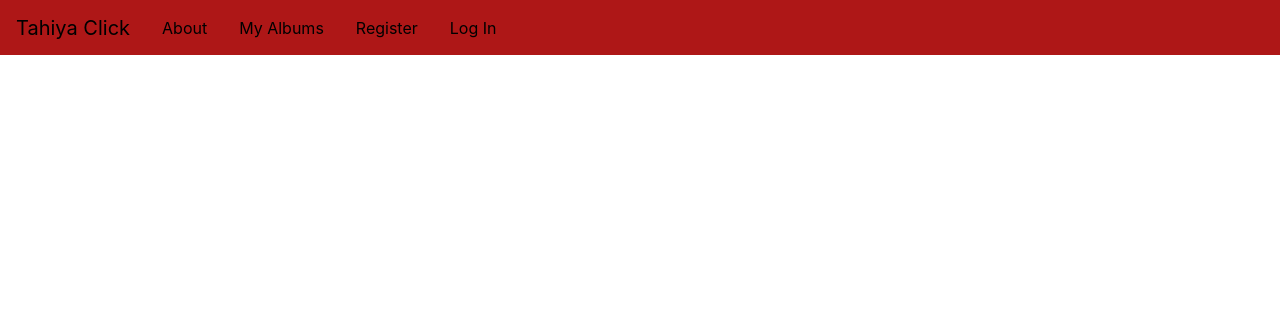
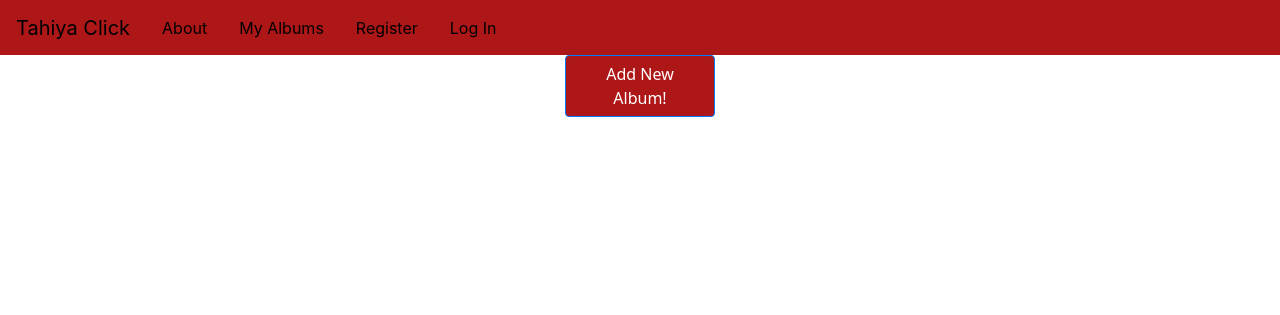
Before and after one commit to FablihaHossain/tahiya_click, a Flask app: template application/templates/albumsPage.html in a window 1280 px wide. Shown: the top 315 px of the page. Run offline with Flask 2, Linux system fonts and the light colour scheme; the template is opened without the code that fills it, so the values that code supplies are empty; some libraries are stand-ins or nearby versions.

Commit message:
modified albums page and added button to add new album

```diff
--- a/application/templates/albumsPage.html
+++ b/application/templates/albumsPage.html
@@ -4,7 +4,7 @@
 {% block body %}
 		<div class = "body-html body-size">
 		{% for album in albums %}
-		<p> Album {{album.album_id}}</p>
+		<p></p>
 		<div class="card mb-3" style="max-width: 540px;">
 		  <div class="row no-gutters">
 		    <div class="col-md-4">
@@ -25,71 +25,17 @@
 		        {% endfor %}
 		      </div>
 		      <div class = "text-center">
-		      <a href="#" class="btn btn-primary btn-primary-block">Check It Out!</a>
+		      <a href="{{url_for('viewAlbum', albumID = album.album_id)}}" class="btn btn-primary btn-primary-block">Check It Out!</a>
 		  </div>
 		    </div>
 		  </div>
 		</div>
 		{% endfor %}
+
+		<div class = "text-center">
+			<a href="{{url_for('newAlbum')}}" class="btn btn-primary btn-primary-block"> Add New Album! </a>
+		</div>
 	</div>
-
-
-
-<!-- 	<div class = "body-html body-size">
-		{% for album in albums %}
-		<p> Album {{album.album_id}}</p>
-		<div class="card mb-3" style="max-width: 540px;">
-		  <div class="row no-gutters">
-		    <div class="col-md-4">
-		    {% set imageSet = False %}
-		    {% for image in img %}
-		     <p> Before imageSet is {{imageSet}}</p>
-		    	{% if (imageSet == False) and (image in album.images) %}
-		      		<img src="{{image}}" class="card-img" alt="...">
-		      		{% set imageSet = True %}
-		      		<p> After imageSet is {{imageSet}}</p>
-		      	{% endif %}
-		      	<p> dud imageSet is {{imageSet}}</p>
-		     {% endfor %}
-		     <p> {{imageSet}}</p>
-		    </div>
-		    <div class="col-md-8">
-		      <div class="card-body">
-		        <h5 class="card-title">{{album.name}}</h5>
-		        <p class="card-text">{{album.description}}</p>
-		        {% for user in users %}
-			        {% if album.owner_id == user.user_id %}
-				        <p class="card-text"><small class="text-muted">{{user.firstname}} {{user.lastname}}</small></p>
-			        {% endif %}
-		        {% endfor %}
-		      </div>
-		    </div>
-		  </div>
-		</div>
-		{% endfor %}
-	</div> -->
-
-
-<!-- <div class = "body-html body-size">
-	<div class = "container text-center">
-	<h3>
- 			{% for album in albums %}
-			<p> Album: {{album.album_id}}</p>
-			<p> {{album.name}}</p>
-			<p> {{album.description}}</p>
-
-			{% for image in img %}
-			{% if image in album.images %}
-			 <img src="{{image}}" height= "350" width = "350" />
-			{% endif %}
-			{% endfor %}
-			{% endfor %}
-	</h3>
-	<p>
-		Created by Fabliha Hossain :)
-	</p>
-	</div>
-</div> -->
 
 {# Javascript Lines from https://getbootstrap.com/docs/4.3/getting-started/introduction/ #}
 <script src="https://code.jquery.com/jquery-3.4.1.slim.min.js" integrity="sha384-J6qa4849blE2+poT4WnyKhv5vZF5SrPo0iEjwBvKU7imGFAV0wwj1yYfoRSJoZ+n" crossorigin="anonymous"></script>
```
